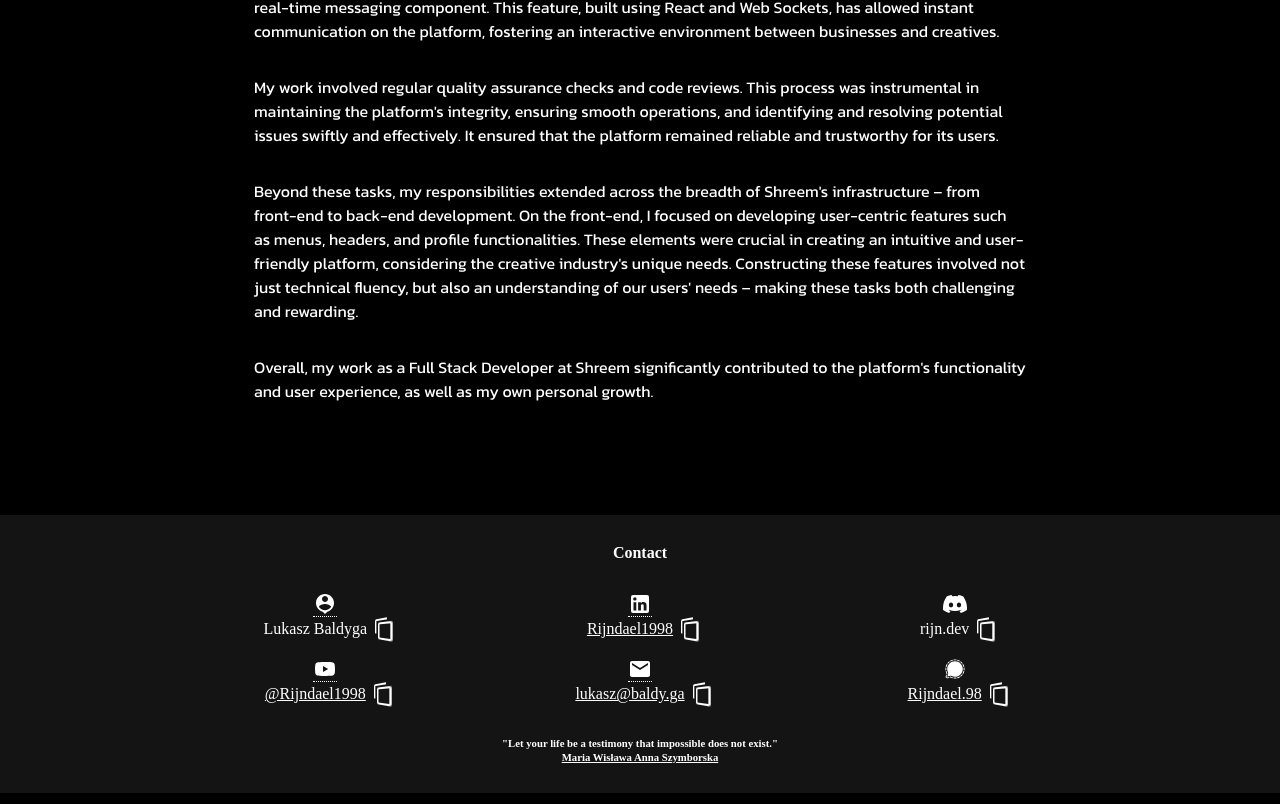
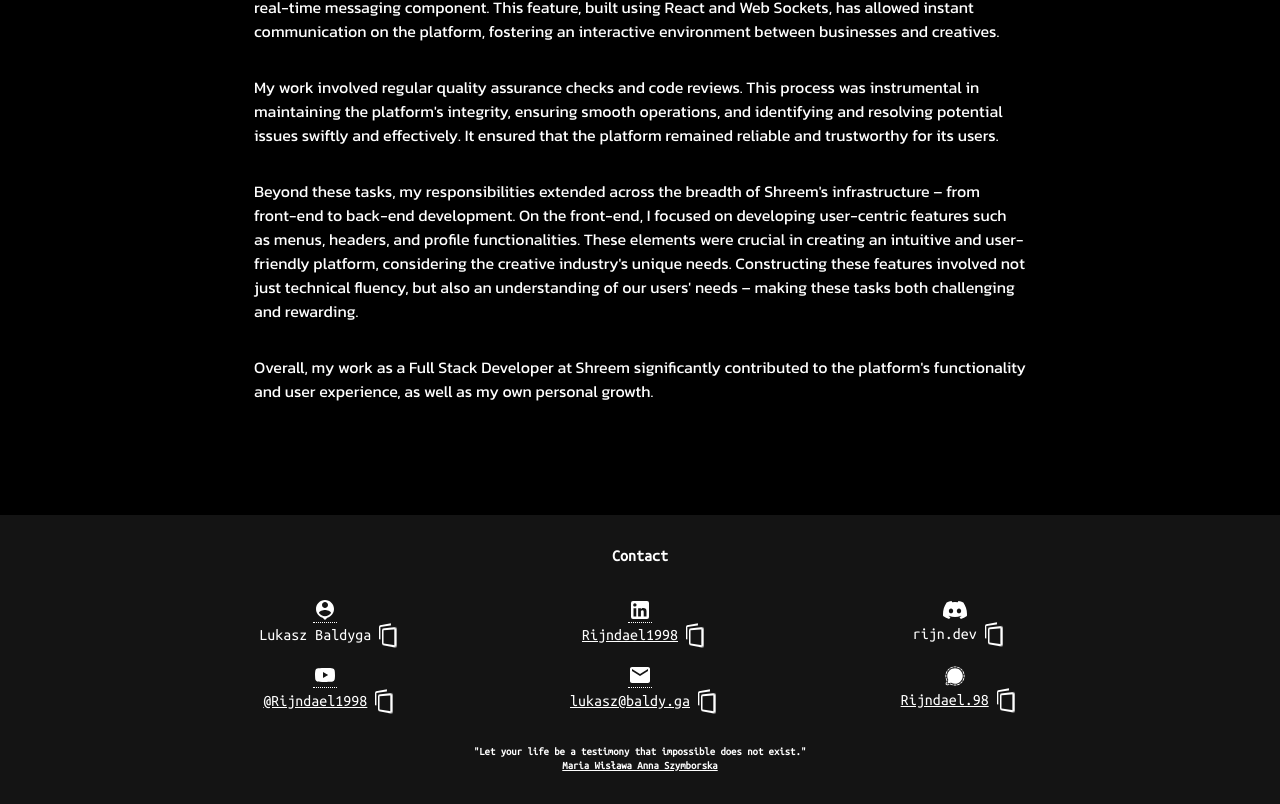
Before and after one commit to Rijndael1998/Website-Neo, a Next.js app: page /portfolio/shreem in a window 1280 px wide. Shown: the part 1405-2209 px from the top of the page. Built offline with nearby package versions, Linux system fonts and the light colour scheme.

Commit message:
fixed the footer font issue

```diff
--- a/src/app/layout.tsx
+++ b/src/app/layout.tsx
@@ -7,7 +7,7 @@ import Title from '@/components/app/header/title/_title'
 import Footer from '@/components/app/footer/_footer'
 import { defaultMetadata } from '@/content/Metadata'
 import { headers } from 'next/headers'
-import { Kanit, Noto_Sans, Noto_Serif } from 'next/font/google';
+import { Kanit, Noto_Sans, Noto_Serif, Ubuntu_Mono } from 'next/font/google';
 import { Container } from '@mui/material';
 import FabNav from '@/components/app/nav/fabnav/_fabnav';
 import DarkModeFix from '@/components/muiWrappers/darkModeFix/_darkModeFix';
@@ -29,7 +29,13 @@ const cn = Kanit({
   weight: '400'
 });
 
-const fontClassStrings = [cn, ns, nss].reduce<string>((prev, font) => `${prev} ${font.variable}`, "");
+const ub = Ubuntu_Mono({
+  subsets: ["latin"],
+  variable: "--mono",
+  weight: "400",
+})
+
+const fontClassStrings = [cn, ns, nss, ub].reduce<string>((prev, font) => `${prev} ${font.variable}`, "");
 
 export async function generateMetadata(): Promise<Metadata> {
   const headersList = headers();
--- a/src/components/app/footer/footer.module.scss
+++ b/src/components/app/footer/footer.module.scss
@@ -8,7 +8,7 @@
     display: grid;
     grid-template-rows: auto 1fr;
 
-    font-family: OfficeCodePro;
+    font-family: var(--mono);
     gap: 4ex;
 
     margin-top: 3em;
```
